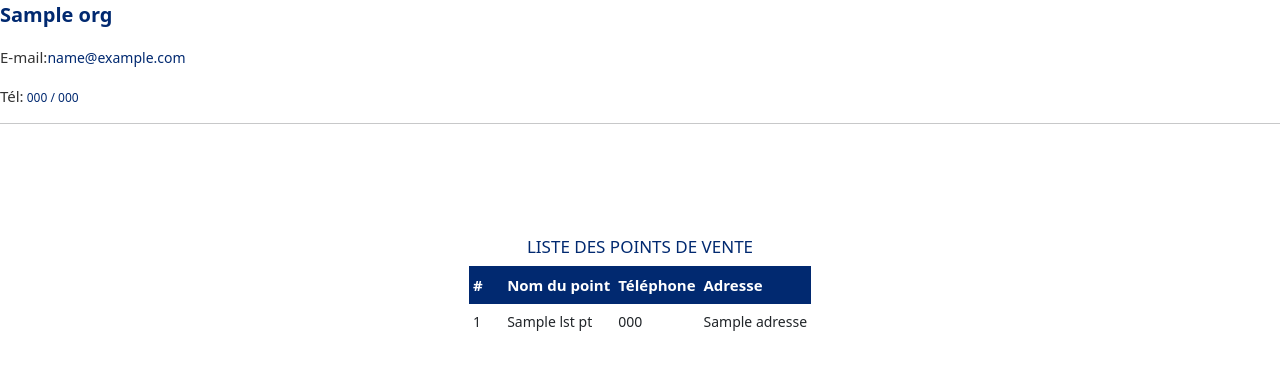
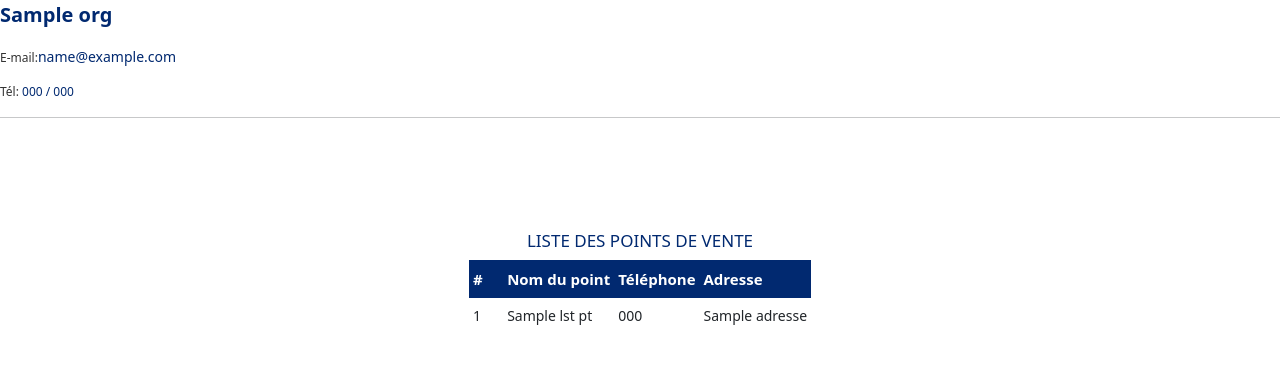
Before and after one commit to iamwinner422/ramea-webapp, a Django app: template templates/point_affaires/pdf-output.html in a window 1280 px wide. Shown: the top 370 px of the page. Run offline with Django 3.2, Linux system fonts and the light colour scheme; the template is opened without the code that fills it: most values are stand-ins (such as "Sample title", 1, 10 or a date in 2020); some libraries are stand-ins or nearby versions.

Commit message:
Fix produits sections

```diff
--- a/templates/point_affaires/pdf-output.html
+++ b/templates/point_affaires/pdf-output.html
@@ -6,11 +6,11 @@
 {% block body %}
 <div class="header">
     <p class="nom-org">{{org.nom}}<p>
-    <p class="mail-org"><span style="font-weight: lighter !important; color: #333; font-size: 15px;!important;">E-mail:</span>{{org.mail}}</p>
+    <p class="mail-org"><span style="font-weight: lighter !important; color: #333; font-size: 12px;!important;">E-mail:</span>{{org.mail}}</p>
     {% if org.telephone_s %}
-        <p class="tel-org"><span style="font-weight: lighter !important; color: #333; font-size: 15px;!important;">Tél:</span> {{org.telephone_p}} / {{org.telephone_s}}</p>
+        <p class="tel-org"><span style="font-weight: lighter !important; color: #333; font-size: 12px;!important;">Tél:</span> {{org.telephone_p}} / {{org.telephone_s}}</p>
     {% else %}
-        <p class="tel-org"><span style="font-weight: lighter !important; color: #333; font-size: 15px;!important;">Tél:</span> {{org.telephone_p}}</p>
+        <p class="tel-org"><span style="font-weight: lighter !important; color: #333; font-size: 12px;!important;">Tél:</span> {{org.telephone_p}}</p>
     {% endif %}
     <hr>
 </div>
--- a/templates/produits/index.html
+++ b/templates/produits/index.html
@@ -20,7 +20,7 @@
                 <div class="btn-group me-2">
                     {% if lst_prod %}
                     <a href="{% url 'export_pdf_prod' %}" class="btn btn-sm btn-outline-danger">PDF</a>
-                    <a href="{% url 'export_xls_prod' %}" class="btn btn-sm btn-outline-success">XLS</a>
+<!--                    <a href="{% url 'export_xls_prod' %}" class="btn btn-sm btn-outline-success">XLS</a>-->
                     {% endif %}
                 </div>
               </div>
--- a/templates/produits/pdf-output.html
+++ b/templates/produits/pdf-output.html
@@ -2,11 +2,11 @@
 <div class="header">
     <p class="nom-org">{{org.nom}}
         <p>
-            <p class="mail-org">E-mail: {{org.mail}}</p>
+            <p class="mail-org"><span style="font-weight: lighter !important; color: #333; font-size: 12px;!important;">E-mail:</span> {{org.mail}}</p>
             {% if org.telephone_s %}
-            <p class="tel-org">Tel: {{org.telephone_p}} / {{org.telephone_s}}</p>
+            <p class="tel-org"><span style="font-weight: lighter !important; color: #333; font-size: 12px;!important;">Tél:</span> {{org.telephone_p}} / {{org.telephone_s}}</p>
             {% else %}
-            <p class="tel-org">Tel: {{org.telephone_p}}</p>
+            <p class="tel-org"><span style="font-weight: lighter !important; color: #333; font-size: 12px;!important;">Tél:</span> {{org.telephone_p}}</p>
             {% endif %}
             <hr>
 </div>
```
Also changed, not shown: media/products_img/e777c881-5b62-4250-92a6-362967f54cca.webp (added).
